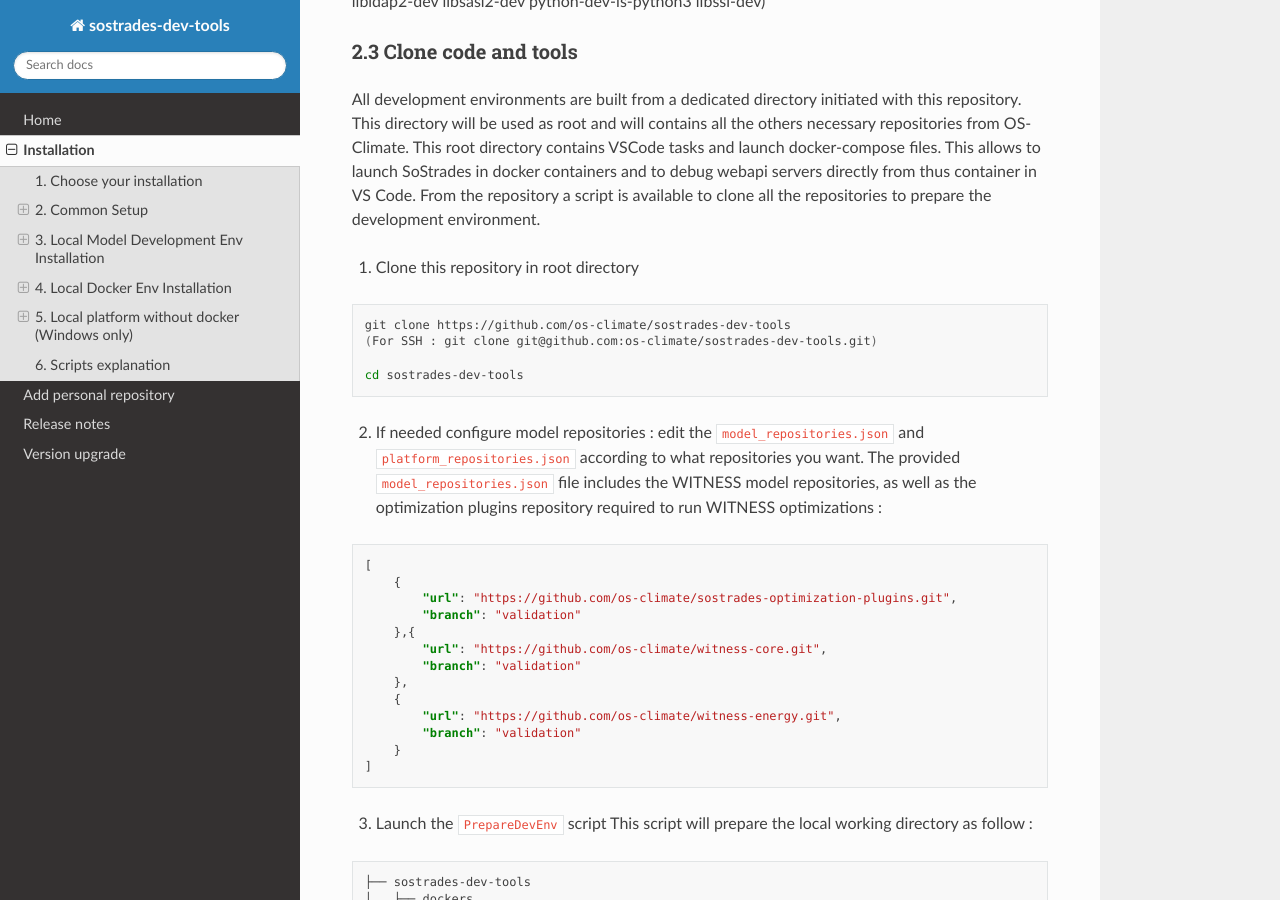
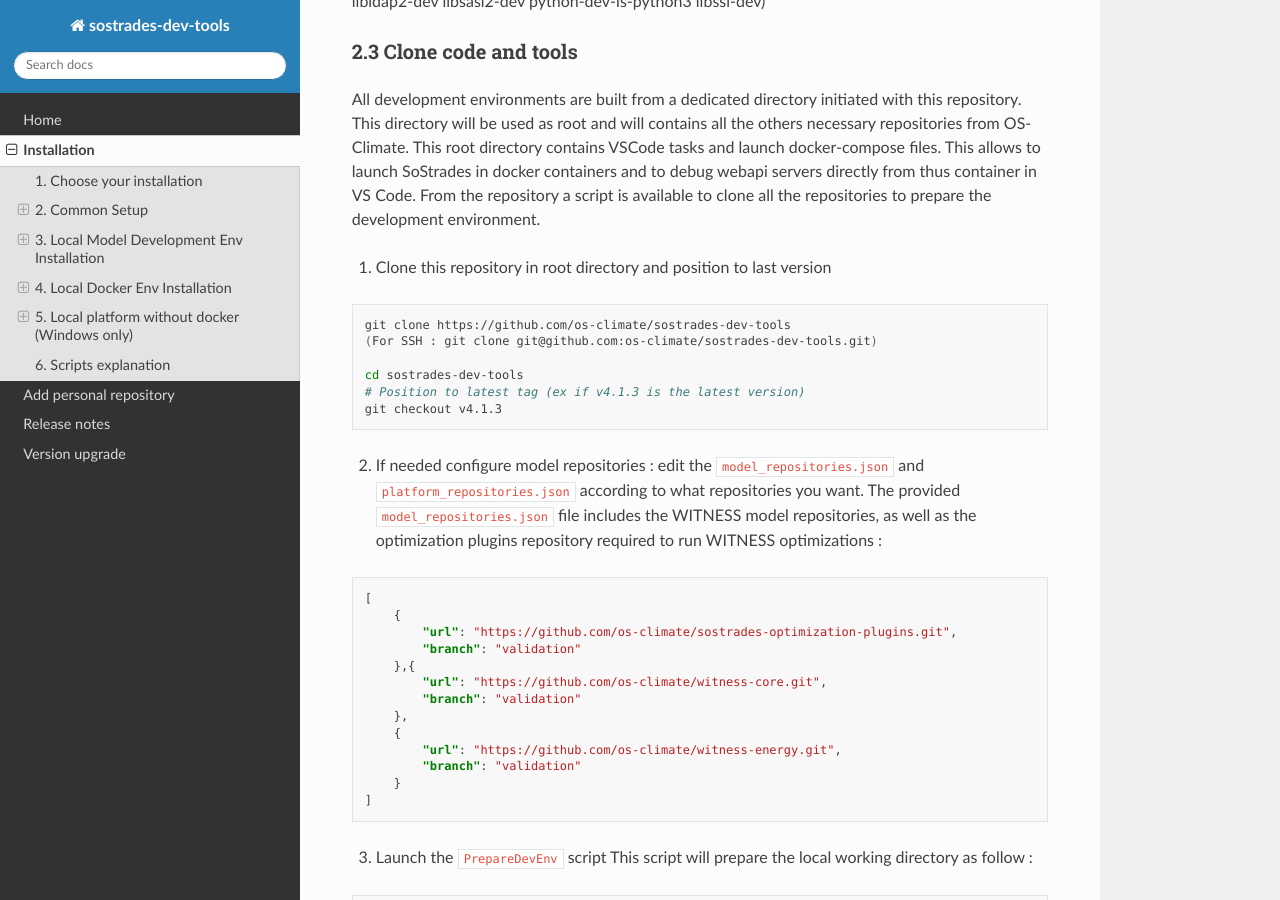
Before and after one commit to os-climate/sostrades-dev-tools, a Sphinx documentation site: the page built from docs/source/installation.md, in a window 1280 px wide and 900 px high, scrolled down 2305 px. Built offline with Sphinx 7.4.7 and the Read the Docs theme 3.1.0, drawn with Linux system fonts in a browser that asks for light colours.

Commit message:
Updated documentation to position on the correct tag before running scripts

````diff
--- a/docs/source/installation.md
+++ b/docs/source/installation.md
@@ -53,12 +53,14 @@ Also, please install the prerequisites listed in Linux installation (libmysqlcli
 
 All development environments are built from a dedicated directory initiated with this repository. This directory will be used as root and will contains all the others necessary repositories from OS-Climate. This root directory contains VSCode tasks and launch docker-compose files. This allows to launch SoStrades in docker containers and to debug webapi servers directly from thus container in VS Code. From the repository a script is available to clone all the repositories to prepare the development environment.
 
-1. Clone this repository in root directory
+1. Clone this repository in root directory and position to last version
 ```bash
 git clone https://github.com/os-climate/sostrades-dev-tools
 (For SSH : git clone git@github.com:os-climate/sostrades-dev-tools.git)
 
 cd sostrades-dev-tools
+# Position to latest tag (ex if v4.1.3 is the latest version)
+git checkout v4.1.3
 ```
 2. If needed configure model repositories : edit the `model_repositories.json` and `platform_repositories.json` according to what repositories you want. The provided `model_repositories.json` file includes the WITNESS model repositories, as well as the optimization plugins repository required to run WITNESS optimizations :
 
````
